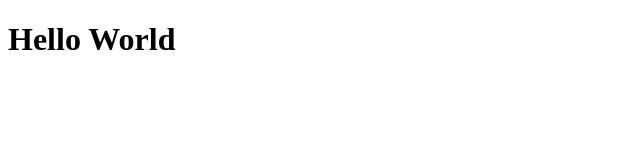
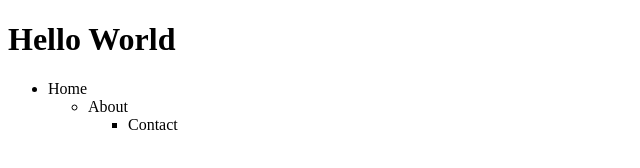
Before and after one commit to Esmaiel-r/products-test, a plain HTML site: page index.html in a window 1280 px wide. Shown: the whole page, without its empty margins (0-640 px from the left). Drawn offline with Linux system fonts and the light colour scheme.

Commit message:
Modifying The index File

```diff
--- a/index.html
+++ b/index.html
@@ -7,5 +7,18 @@
 </head>
 <body>
     <h1>Hello World</h1>
+    <ul>
+        <li>
+            Home
+        </li>
+    <ul>
+        <li>
+            About
+        </li>
+    <ul>
+        <li>
+            Contact
+        </li>
+    </ul>
 </body>
 </html>
```
